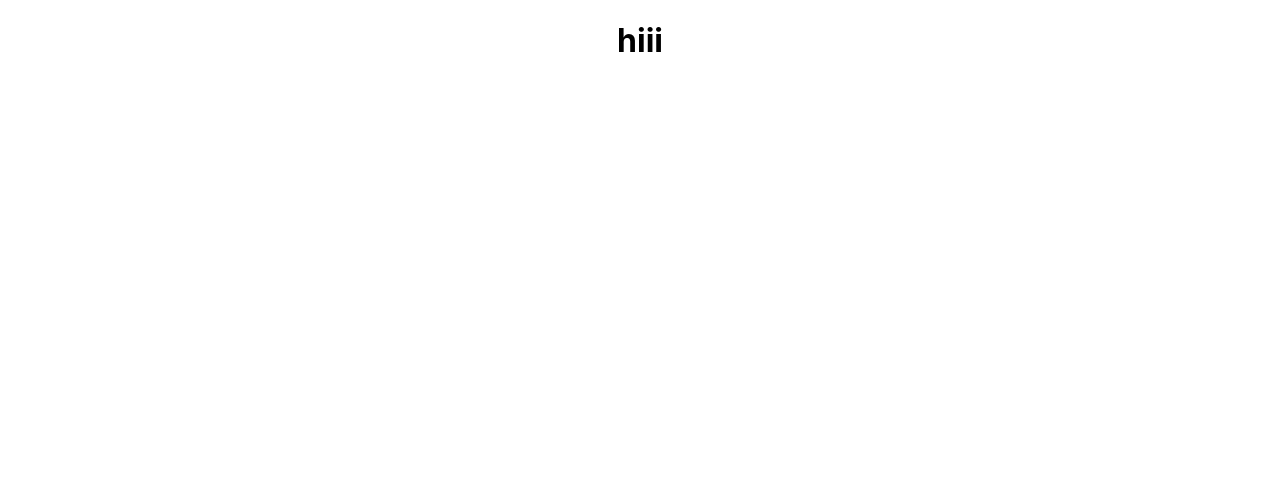
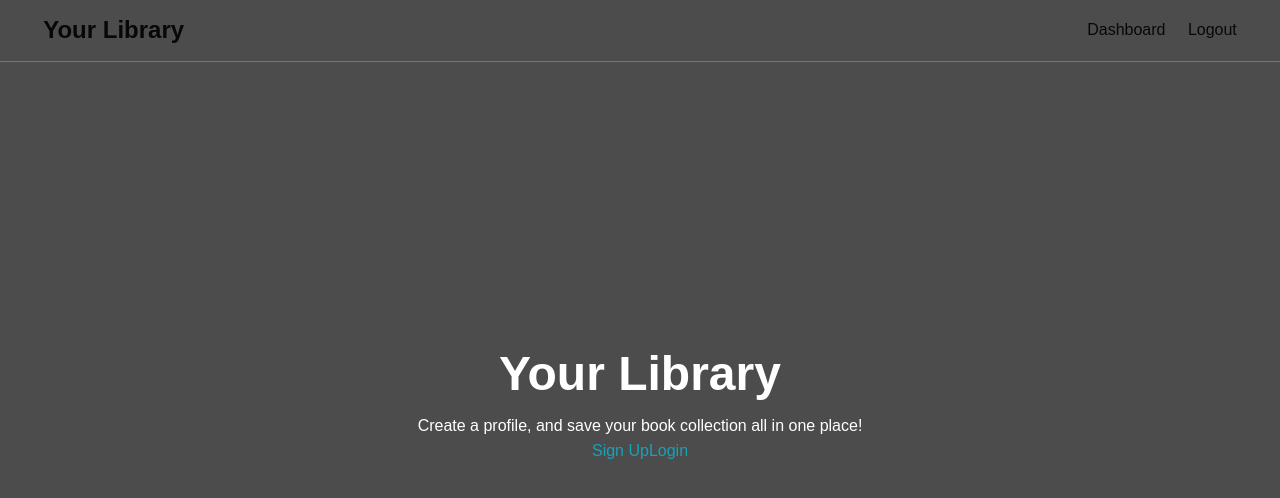
Before and after one commit to raboomar/BookLibrary, a React (Create React App) app in the folder client/: page / in a window 1280 px wide. Shown: the top 498 px of the page. Built offline with nearby package versions, Linux system fonts and the light colour scheme.

Commit message:
added landing/navbar

```diff
--- a/client/public/index.html
+++ b/client/public/index.html
@@ -13,7 +13,7 @@
 
     <link rel="manifest" href="%PUBLIC_URL%/manifest.json" />
 
-    <title>React App</title>
+    <title>Welcome to the library</title>
   </head>
   <body>
     <noscript>You need to enable JavaScript to run this app.</noscript>
--- a/client/src/App.css
+++ b/client/src/App.css
@@ -1,38 +1,42 @@
-.App {
-  text-align: center;
+:root {
+  --primary-color: #17a2b8;
+  --dark-color: #343a40;
+  --light-color: #f4f4f4;
+  --danger-color: #dc3545;
+  --success-color: #28a745;
 }
 
-.App-logo {
-  height: 40vmin;
-  pointer-events: none;
+* {
+  box-sizing: border-box;
+  margin: 0;
+  padding: 0;
 }
 
-@media (prefers-reduced-motion: no-preference) {
-  .App-logo {
-    animation: App-logo-spin infinite 20s linear;
-  }
+body {
+  font-family: 'Raleway', sans-serif;
+  font-size: 1rem;
+  line-height: 1.6;
+  background-color: #fff;
+  color: #333;
 }
 
-.App-header {
-  background-color: #282c34;
-  min-height: 100vh;
-  display: flex;
-  flex-direction: column;
-  align-items: center;
-  justify-content: center;
-  font-size: calc(10px + 2vmin);
-  color: white;
+a {
+  color: var(--primary-color);
+  text-decoration: none;
 }
 
-.App-link {
-  color: #61dafb;
+ul {
+  list-style: none;
 }
 
-@keyframes App-logo-spin {
-  from {
-    transform: rotate(0deg);
-  }
-  to {
-    transform: rotate(360deg);
-  }
+.x-large {
+  font-size: 3rem;
 }
+
+.large {
+  font-size: 2rem;
+}
+
+.lead {
+  font-size: 1rem;
+}
--- a/client/src/App.js
+++ b/client/src/App.js
@@ -1,10 +1,13 @@
 import "./App.css";
+import LandingPAge from "./landing/LandingPAge";
+import { Navbar } from "./navbar/Navbar";
 
 function App() {
   return (
-    <div className="App">
-      <h1>hiii</h1>
-    </div>
+    <>
+      <Navbar />
+      <LandingPAge />
+    </>
   );
 }
 
--- /dev/null
+++ b/client/src/landing/LandingPAge.js
@@ -0,0 +1,26 @@
+import React from "react";
+import "./landing.css";
+const LandingPAge = () => {
+  return (
+    <section className="landing">
+      <div className="dark-overlay">
+        <div className="landing-inner">
+          <h1 className="x-large">Your Library</h1>
+          <p className="lead">
+            Create a profile, and save your book collection all in one place!
+          </p>
+          <div className="buttons">
+            <a href="register.html" className="btn btn-primary">
+              Sign Up
+            </a>
+            <a href="login.html" className="btn btn-light">
+              Login
+            </a>
+          </div>
+        </div>
+      </div>
+    </section>
+  );
+};
+
+export default LandingPAge;
--- /dev/null
+++ b/client/src/landing/landing.css
@@ -0,0 +1,25 @@
+.landing {
+    position: relative;
+    /* background: url('https://thumbs.dreamstime.com/b/slime-green-goo-messy-blobs-splat-mucus-liquid-blob-dripping-design-elements-139448262.jpg') no-repeat center center/cover; */
+    height: 100vh;
+  }
+
+  .landing-inner {
+    color: #fff;
+    height: 100%;
+    width: 80%;
+    margin: auto;
+    display: flex;
+    flex-direction: column;
+    align-items: center;
+    justify-content: center;
+    text-align: center;
+  }
+  .dark-overlay {
+    background-color: rgba(0, 0, 0, 0.7);
+    position: absolute;
+    top: 0;
+    left: 0;
+    width: 100%;
+    height: 100%;
+  }
--- /dev/null
+++ b/client/src/navbar/Navbar.js
@@ -0,0 +1,27 @@
+import React from "react";
+import "./navbar.css";
+export const Navbar = () => {
+  return (
+    <nav className="navbar bg-dark">
+      <h1>
+        <a href="index.html">
+          <i className="fas fa-code"></i> Your Library
+        </a>
+      </h1>
+      <ul>
+        <li>
+          <a href="dashboard.html" title="Dashboard">
+            <i className="fas fa-user"></i>
+            <span className="hide-sm">Dashboard</span>
+          </a>
+        </li>
+        <li>
+          <a href="login.html" title="Logout">
+            <i className="fas fa-sign-out-alt"></i>
+            <span className="hide-sm">Logout</span>
+          </a>
+        </li>
+      </ul>
+    </nav>
+  );
+};
--- /dev/null
+++ b/client/src/navbar/navbar.css
@@ -0,0 +1,30 @@
+.navbar {
+    display: flex;
+    justify-content: space-between;
+    align-items: center;
+    padding: 0.7rem 2rem;
+    position: fixed;
+    z-index: 1;
+    width: 100%;
+    top: 0;
+    border-bottom: solid 1px var(--primary-color);
+    opacity: 0.9;
+  }
+
+  .navbar ul {
+    display: flex;
+  }
+
+  .navbar a {
+    color: black;
+    padding: 0.45rem;
+    margin: 0 0.25rem;
+  }
+
+  .navbar a:hover {
+    color: var(--primary-color);
+  }
+
+  .navbar .welcome span {
+    margin-right: 0.6rem;
+  }
```
